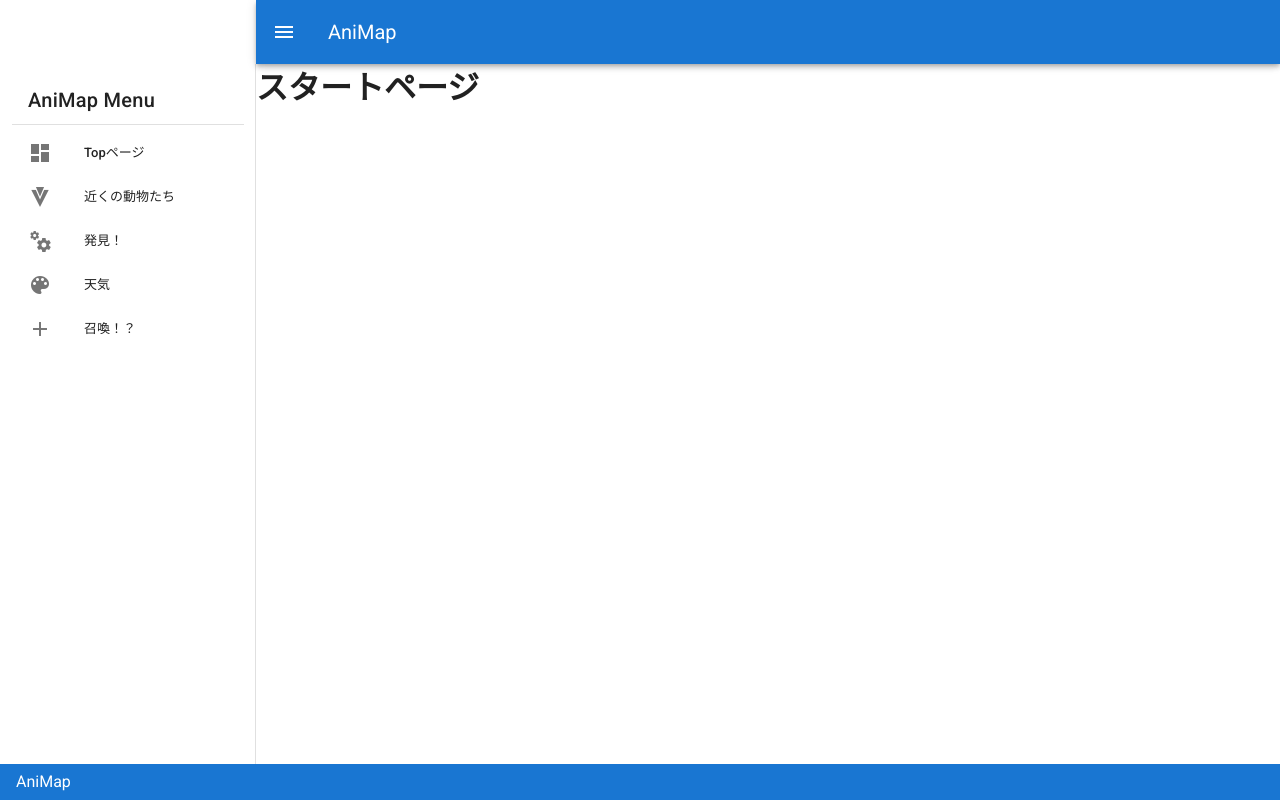
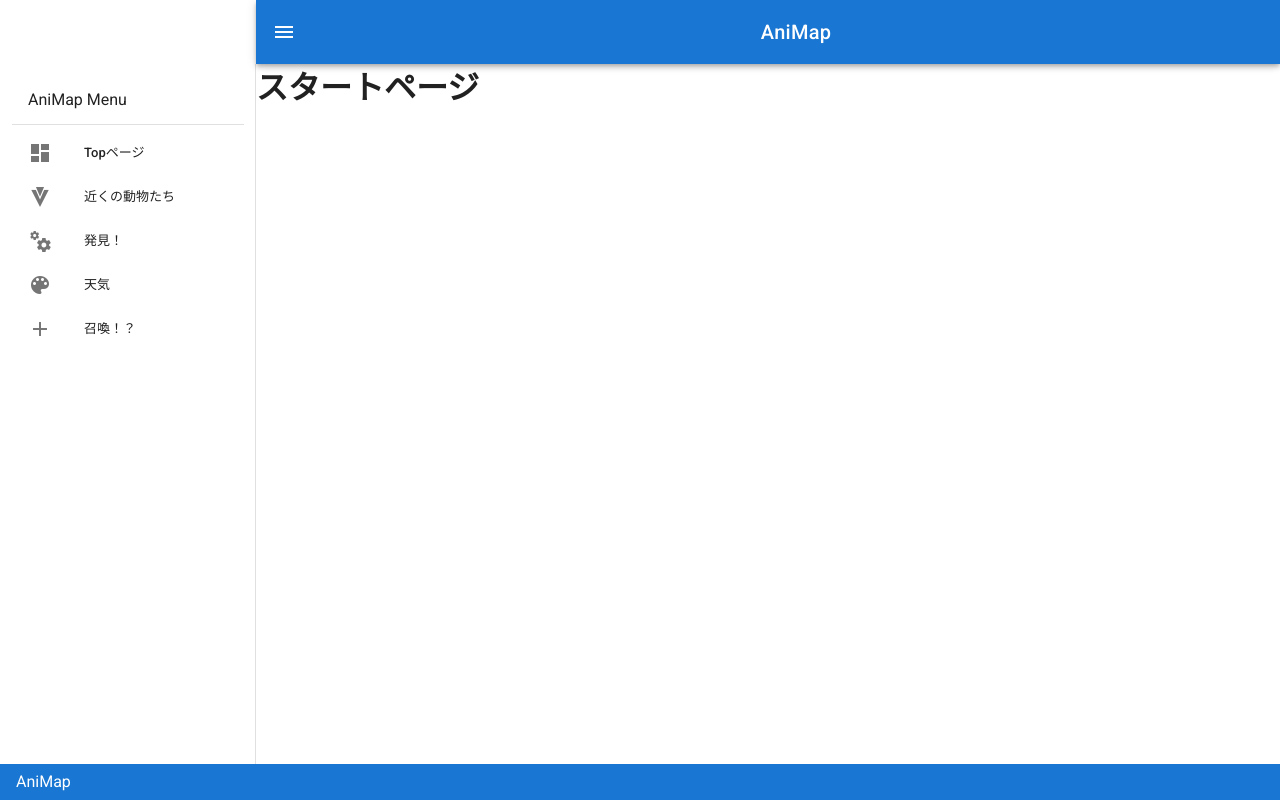
Before and after one commit to shuuuu10-01/AniMap-frontend, a Vue app: page / in a window 1280 px wide. Built offline with nearby package versions, Linux system fonts and the light colour scheme.

Commit message:
header center

```diff
--- a/src/App.vue
+++ b/src/App.vue
@@ -5,7 +5,7 @@
         <v-container>
           <v-list-item>
             <v-list-item-content>
-              <v-list-item-title class="title">
+              <v-list-item-title>
               AniMap Menu
               </v-list-item-title>
             </v-list-item-content>
@@ -25,7 +25,7 @@
       </v-navigation-drawer>
       <v-app-bar color="primary" dark app>
         <v-app-bar-nav-icon @click="drawer=!drawer"></v-app-bar-nav-icon>
-        <v-toolbar-title>AniMap</v-toolbar-title>
+        <v-toolbar-title class="title">AniMap</v-toolbar-title>
       </v-app-bar>
   </div>
     <v-main>
@@ -53,3 +53,9 @@ export default {
   }
 }
 </script>
+
+<style scoped>
+  .title{
+    margin: 10px auto;
+  }
+</style>
```
